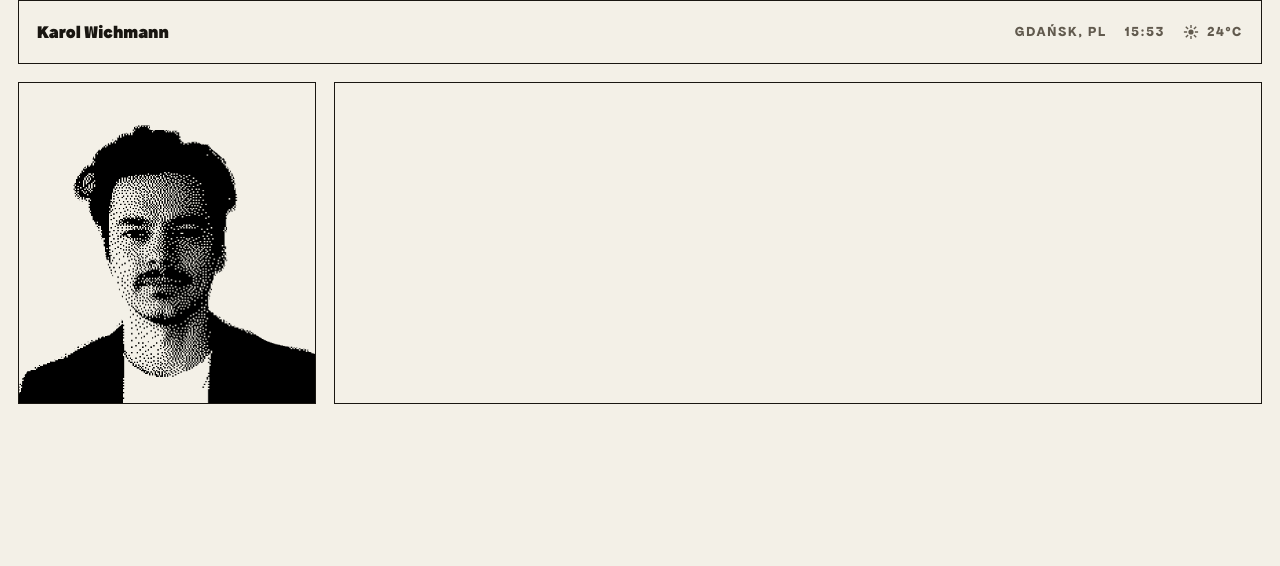
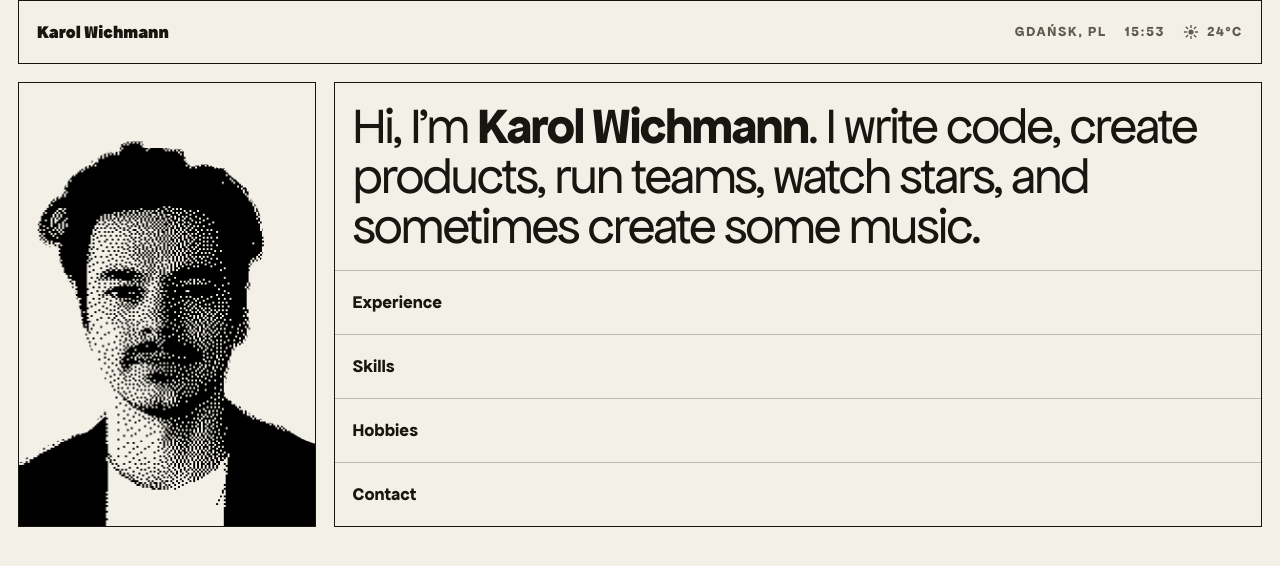
Before and after one commit to whichmann/personal-site, a React (Create React App) app: page / in a window 1280 px wide. Shown: the top 566 px of the page. Built offline with nearby package versions, Linux system fonts and the light colour scheme.

Commit message:
feat: add summary section content

```diff
--- a/src/components/Main/Main.tsx
+++ b/src/components/Main/Main.tsx
@@ -25,7 +25,7 @@ function Main() {
   return (
     <MainLayout>
       <PhotoSection />
-      <SummarySection aria-label="Summary placeholder" />
+      <SummarySection />
     </MainLayout>
   );
 }
--- a/src/components/SummarySection/SummarySection.tsx
+++ b/src/components/SummarySection/SummarySection.tsx
@@ -1,12 +1,70 @@
 import styled from 'styled-components';
 import Section from '../Section/Section';
 
-const SummarySection = styled(Section)`
+const SummarySectionContainer = styled(Section)`
   grid-column: span 3;
+  overflow: hidden;
 
   @media (max-width: 900px) {
     grid-column: span 1;
   }
 `;
 
+const Introduction = styled.h1`
+  margin: 0;
+  padding: var(--tile-pad);
+  font-size: clamp(2rem, 4vw, 4.5rem);
+  font-weight: 400;
+  line-height: 0.98;
+  letter-spacing: -0.04em;
+`;
+
+const Navigation = styled.ul`
+  display: flex;
+  flex: 1 1 0;
+  flex-direction: column;
+  margin: 0;
+  padding: 0;
+  list-style: none;
+`;
+
+const NavigationItem = styled.li`
+  z-index: 1;
+  border-top: var(--hair);
+  flex: 1 1 0;
+  display: flex;
+  align-items: center;
+  width: 100%;
+  min-height: 64px;
+  padding: var(--tile-pad);
+  color: var(--ink);
+  font-size: 1.125rem;
+  font-weight: 700;
+  transition:
+    color 160ms ease,
+    background-color 160ms ease;
+
+  &:hover {
+    color: var(--paper);
+    background: var(--ink);
+  }
+`;
+
+function SummarySection() {
+  return (
+    <SummarySectionContainer aria-label="Summary">
+      <Introduction>
+        Hi, I&apos;m <strong>Karol Wichmann</strong>. I write code, create
+        products, run teams, watch stars, and sometimes create some music.
+      </Introduction>
+      <Navigation aria-label="Portfolio sections">
+        <NavigationItem>Experience</NavigationItem>
+        <NavigationItem>Skills</NavigationItem>
+        <NavigationItem>Hobbies</NavigationItem>
+        <NavigationItem>Contact</NavigationItem>
+      </Navigation>
+    </SummarySectionContainer>
+  );
+}
+
 export default SummarySection;
```
